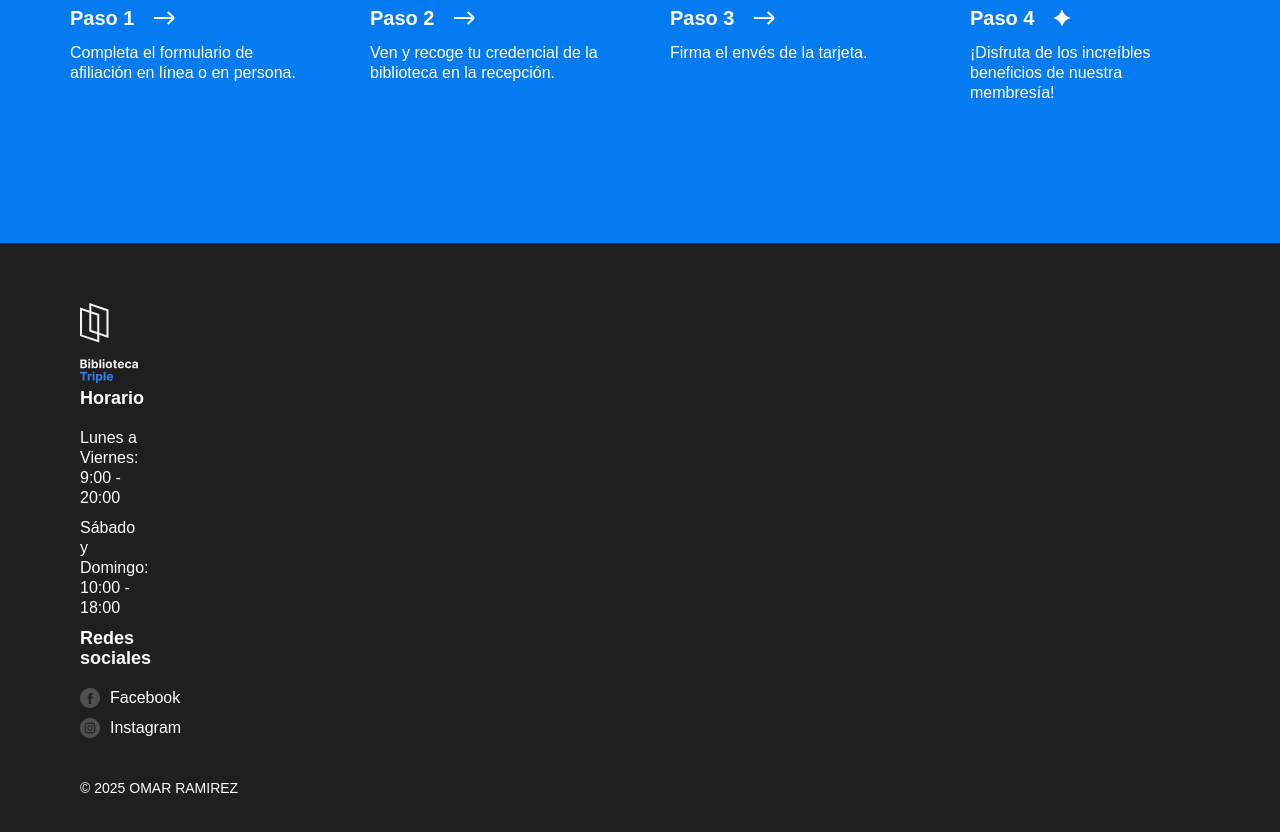
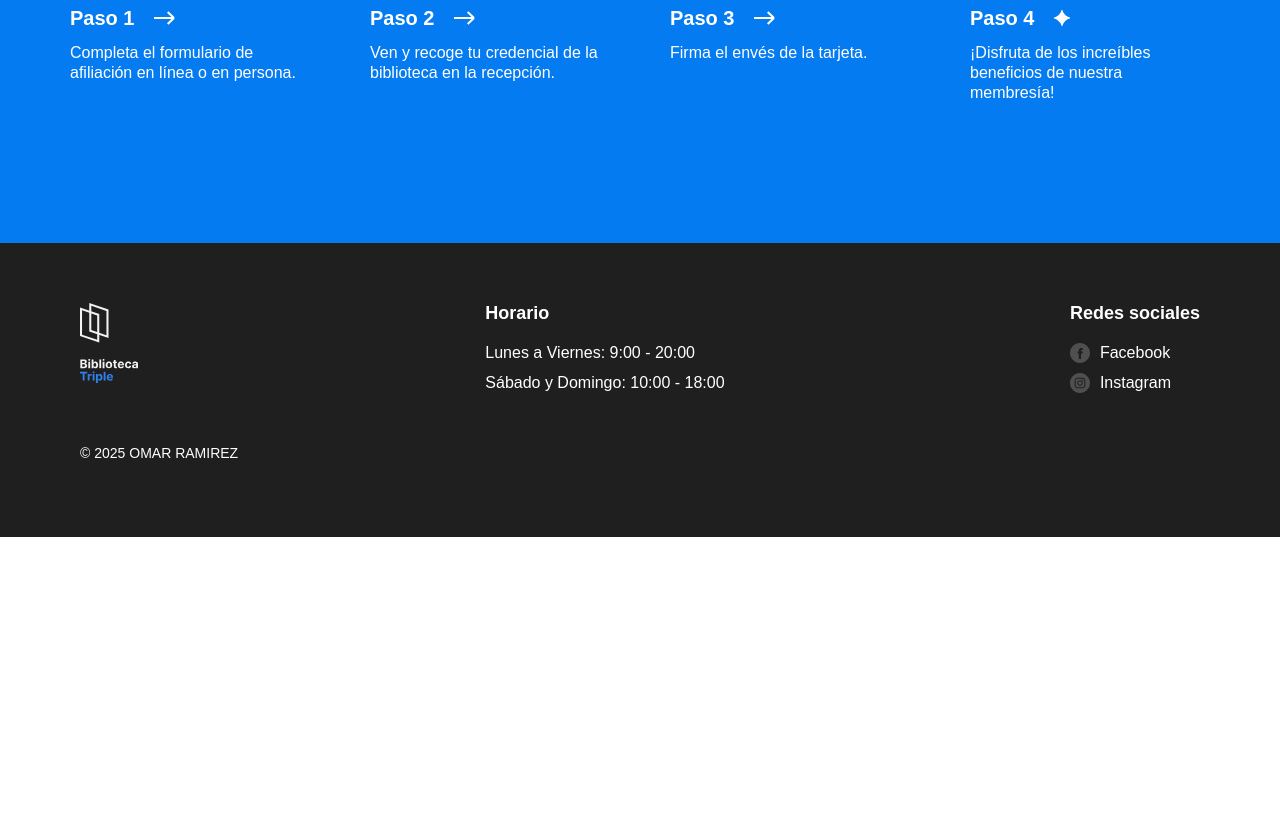
Before and after one commit to omar-mirez/web_project_library_es, a plain HTML site: page index.html in a window 1280 px wide. Shown: the part 3239-4071 px from the top of the page. After the commit the page ends 3776 px from the top, so only its background shows below. Drawn offline with Linux system fonts and the light colour scheme.

Commit message:
correccion estructura de footer

```diff
--- a/index.html
+++ b/index.html
@@ -282,8 +282,8 @@
         </section>
       </main>
       <footer class="footer">
-        <div class="footer__column footer__logo">
-          <div class="footer__logo">
+        <div class="footer__columns">
+          <div class="footer__column footer__logo">
             <img
               src="./images/logo_white.svg"
               alt="Logotipo Biblioteca Triple Peaks"
```
